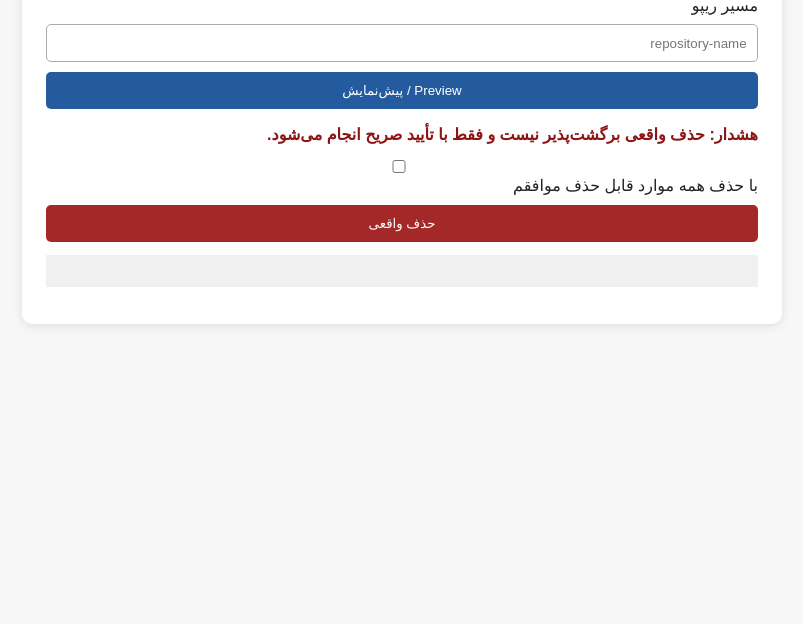
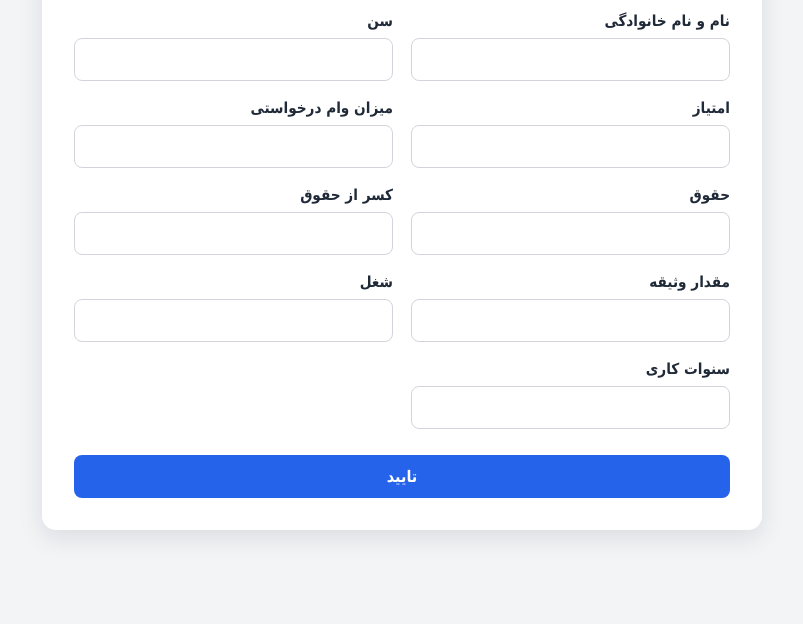
Before and after one commit to asantech/agentic-app-creator-test, a plain HTML site: page static/index.html in a window 1280 px wide. Shown: the part 176-800 px from the top of the page, without its empty margins (238-1041 px from the left). Drawn offline with Linux system fonts and the light colour scheme.

Commit message:
update form

```diff
--- a/static/index.html
+++ b/static/index.html
@@ -1,45 +1,154 @@
-<!doctype html>
+<!DOCTYPE html>
 <html lang="fa" dir="rtl">
 <head>
-  <meta charset="utf-8">
-  <meta name="viewport" content="width=device-width, initial-scale=1">
-  <title>پاک‌سازی امن ریپو</title>
+  <meta charset="UTF-8">
+  <meta name="viewport" content="width=device-width, initial-scale=1.0">
+  <title>درخواست وام</title>
   <style>
-    body { font-family: sans-serif; max-width: 760px; margin: 2rem auto; padding: 0 1rem; background: #f7f7f7; color: #222; }
-    main { background: white; padding: 1.5rem; border-radius: 10px; box-shadow: 0 2px 10px #ddd; }
-    label, input, button { display: block; width: 100%; box-sizing: border-box; margin-top: .6rem; }
-    input { padding: .65rem; border: 1px solid #aaa; border-radius: 5px; }
-    button { padding: .7rem; cursor: pointer; border: 0; border-radius: 5px; background: #245b9e; color: white; }
-    button.danger { background: #a52828; }
-    .warning { color: #8d1515; font-weight: bold; }
-    pre { white-space: pre-wrap; background: #f0f0f0; padding: 1rem; direction: ltr; text-align: left; }
+    :root {
+      font-family: Tahoma, Arial, sans-serif;
+      color: #1f2937;
+      background: #f3f4f6;
+    }
+
+    * {
+      box-sizing: border-box;
+    }
+
+    body {
+      margin: 0;
+      min-height: 100vh;
+      display: flex;
+      align-items: center;
+      justify-content: center;
+      padding: 24px;
+    }
+
+    .loan-form-container {
+      width: min(100%, 720px);
+      padding: 32px;
+      background: #ffffff;
+      border-radius: 14px;
+      box-shadow: 0 8px 24px rgba(15, 23, 42, 0.1);
+    }
+
+    h1 {
+      margin: 0 0 28px;
+      color: #111827;
+      font-size: 1.8rem;
+      text-align: center;
+    }
+
+    form {
+      display: grid;
+      grid-template-columns: repeat(2, minmax(0, 1fr));
+      gap: 18px;
+    }
+
+    .field {
+      display: flex;
+      flex-direction: column;
+      gap: 8px;
+    }
+
+    label {
+      font-size: 0.95rem;
+      font-weight: 700;
+    }
+
+    input {
+      width: 100%;
+      padding: 11px 12px;
+      border: 1px solid #d1d5db;
+      border-radius: 8px;
+      font: inherit;
+      direction: rtl;
+    }
+
+    input:focus {
+      outline: 2px solid #93c5fd;
+      border-color: #2563eb;
+    }
+
+    button {
+      grid-column: 1 / -1;
+      margin-top: 8px;
+      padding: 12px 20px;
+      border: 0;
+      border-radius: 8px;
+      color: #ffffff;
+      background: #2563eb;
+      font: inherit;
+      font-weight: 700;
+      cursor: pointer;
+    }
+
+    button:hover {
+      background: #1d4ed8;
+    }
+
+    @media (max-width: 600px) {
+      .loan-form-container {
+        padding: 24px 18px;
+      }
+
+      form {
+        grid-template-columns: 1fr;
+      }
+    }
   </style>
 </head>
 <body>
-  <main>
-    <h1>پاک‌سازی امن ریپو</h1>
-    <p>مسیر باید نسبی و داخل sandbox باشد. ابتدا پیش‌نمایش بگیرید.</p>
-    <label for="repoPath">مسیر ریپو</label>
-    <input id="repoPath" name="repo_path" placeholder="repository-name" autocomplete="off">
-    <button id="previewButton" type="button">Preview / پیش‌نمایش</button>
-    <p class="warning">هشدار: حذف واقعی برگشت‌پذیر نیست و فقط با تأیید صریح انجام می‌شود.</p>
-    <label><input id="confirm" type="checkbox"> با حذف همه موارد قابل حذف موافقم</label>
-    <button id="deleteButton" class="danger" type="button">حذف واقعی</button>
-    <pre id="result" aria-live="polite"></pre>
+  <main class="loan-form-container">
+    <h1>درخواست وام</h1>
+    <form action="#" method="post">
+      <div class="field">
+        <label for="full-name">نام و نام خانوادگی</label>
+        <input id="full-name" name="full_name" type="text" required>
+      </div>
+
+      <div class="field">
+        <label for="age">سن</label>
+        <input id="age" name="age" type="number" min="0" required>
+      </div>
+
+      <div class="field">
+        <label for="score">امتیاز</label>
+        <input id="score" name="score" type="number" min="0" required>
+      </div>
+
+      <div class="field">
+        <label for="requested-loan">میزان وام درخواستی</label>
+        <input id="requested-loan" name="requested_loan" type="number" min="0" required>
+      </div>
+
+      <div class="field">
+        <label for="salary">حقوق</label>
+        <input id="salary" name="salary" type="number" min="0" required>
+      </div>
+
+      <div class="field">
+        <label for="salary-deduction">کسر از حقوق</label>
+        <input id="salary-deduction" name="salary_deduction" type="number" min="0" required>
+      </div>
+
+      <div class="field">
+        <label for="collateral">مقدار وثیقه</label>
+        <input id="collateral" name="collateral" type="number" min="0" required>
+      </div>
+
+      <div class="field">
+        <label for="job">شغل</label>
+        <input id="job" name="job" type="text" required>
+      </div>
+
+      <div class="field">
+        <label for="work-experience">سنوات کاری</label>
+        <input id="work-experience" name="work_experience" type="number" min="0" required>
+      </div>
+
+      <button type="submit">تایید</button>
+    </form>
   </main>
-  <script>
-    const pathField = document.getElementById('repoPath');
-    const result = document.getElementById('result');
-    async function send(url, payload) {
-      const response = await fetch(url, {method: 'POST', headers: {'Content-Type': 'application/json'}, body: JSON.stringify(payload)});
-      const data = await response.json();
-      result.textContent = JSON.stringify(data, null, 2);
-    }
-    document.getElementById('previewButton').onclick = () => send('/preview', {repo_path: pathField.value});
-    document.getElementById('deleteButton').onclick = () => {
-      if (!document.getElementById('confirm').checked) { result.textContent = 'برای حذف، تأیید صریح را فعال کنید.'; return; }
-      send('/delete', {repo_path: pathField.value, confirmation: 'DELETE'});
-    };
-  </script>
 </body>
 </html>
```
